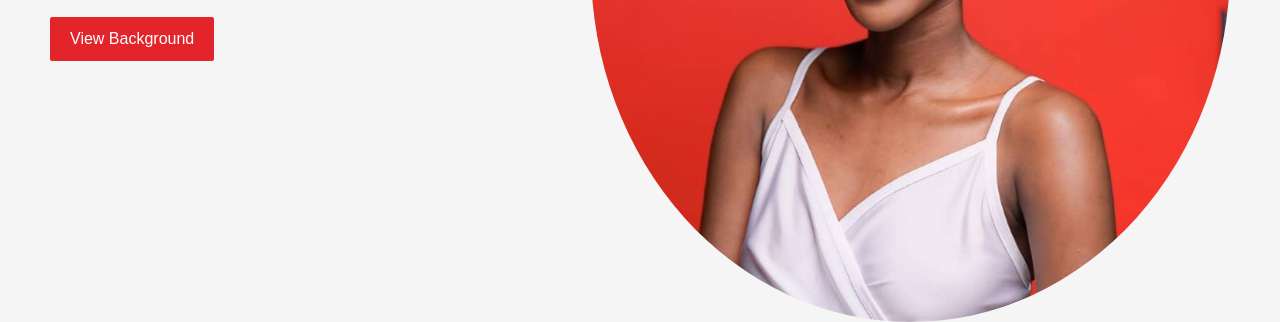
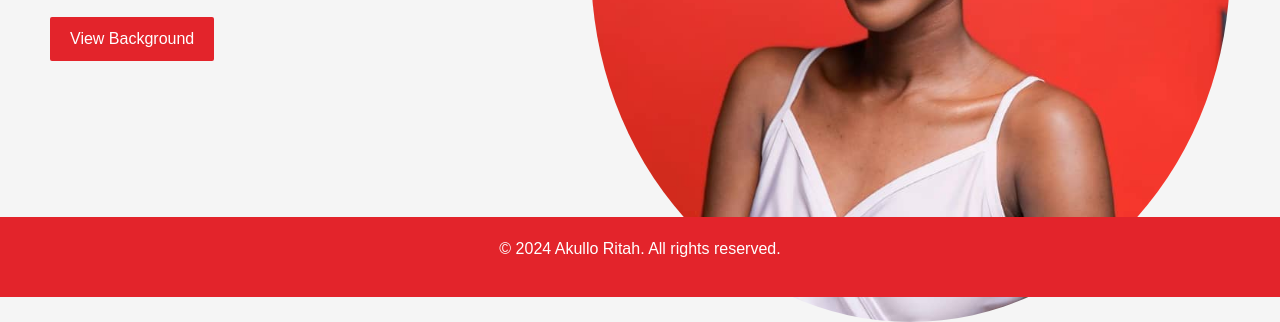
Before and after one commit to ritah-akullo/mine, a plain HTML site: page index.html in a window 1280 px wide. Shown: the part 503-825 px from the top of the page. Drawn offline with nearby package versions, Linux system fonts and the light colour scheme.

Commit message:
footer css

```diff
--- a/index.html
+++ b/index.html
@@ -13,7 +13,8 @@
             margin: 0;
             padding: 0;
             color: #ffffff;
-            background-color: #f5f5f5; /* Added a light background color */
+            background-color: #f5f5f5;
+            height: 100%;
         }
 
         .header {
@@ -117,6 +118,9 @@
             padding: 20px;
             background-color: #E3242B;
             color: white;
+            bottom: 0px;
+            position: fixed;
+            width: 100%;
         }
 
 
```
